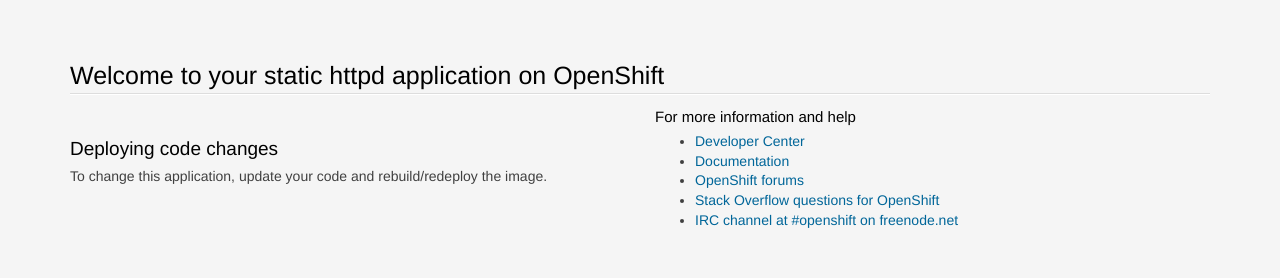
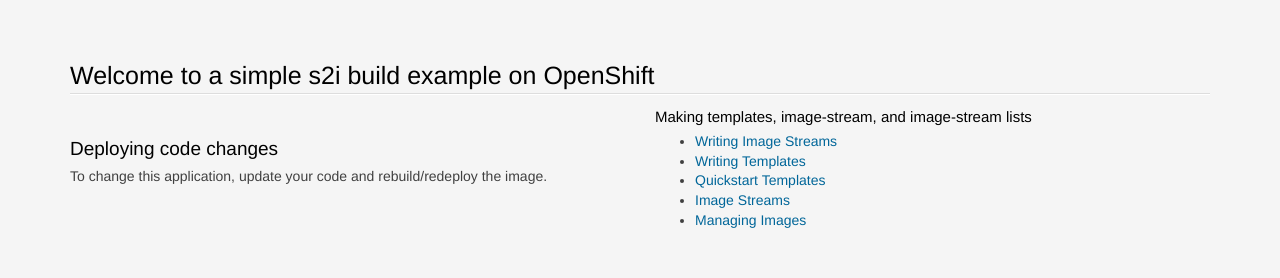
Before and after one commit to rcetinel/s2i-httpd, a plain HTML site: page htdocs/index.html in a window 1280 px wide. Shown: the top 278 px of the page. Drawn offline with Linux system fonts and the light colour scheme.

Commit message:
Updated the web page

```diff
--- a/htdocs/index.html
+++ b/htdocs/index.html
@@ -198,7 +198,7 @@
 
  <section class='container'>
   <hgroup>
-    <h1>Welcome to your static httpd application on OpenShift</h1>
+    <h1>Welcome to a simple s2i build example on OpenShift</h1>
   </hgroup>
   <div class="row">
     <section class='col-xs-12 col-sm-6 col-md-6'>
@@ -208,13 +208,13 @@
       </section>
     </section>
     <section class="col-xs-12 col-sm-6 col-md-6">
-      <h3>For more information and help</h3>
+      <h3>Making templates, image-stream, and image-stream lists</h3>
       <ul>
-        <li><a href="https://developers.openshift.com">Developer Center</a></li>
-        <li><a href="https://docs.openshift.com">Documentation</a></li>
-        <li><a href="https://www.openshift.com/forums/openshift">OpenShift forums</a></li>
-        <li><a href="http://stackoverflow.com/questions/tagged/openshift">Stack Overflow questions for OpenShift</a></li>
-        <li><a href="http://webchat.freenode.net/?randomnick=1&channels=openshift&uio=d4">IRC channel at #openshift on freenode.net</a></li>
+        <li><a href="https://docs.openshift.org/latest/dev_guide/managing_images.html#writing-image-streams-for-s2i-builders">Writing Image Streams</a></li>
+        <li><a href="https://docs.openshift.org/latest/dev_guide/templates.html#writing-templates">Writing Templates</a></li>
+        <li><a href="https://docs.openshift.org/latest/dev_guide/dev_tutorials/quickstarts.html">Quickstart Templates</a></li>
+        <li><a href="https://docs.openshift.org/latest/architecture/core_concepts/builds_and_image_streams.html#image-streams">Image Streams</a></li>
+        <li><a href="https://docs.openshift.org/latest/dev_guide/managing_images.html#dev-guide-managing-images">Managing Images</a></li>
       </ul>
     </section>
   </div>
```
Also changed, not shown: 2 other files.
